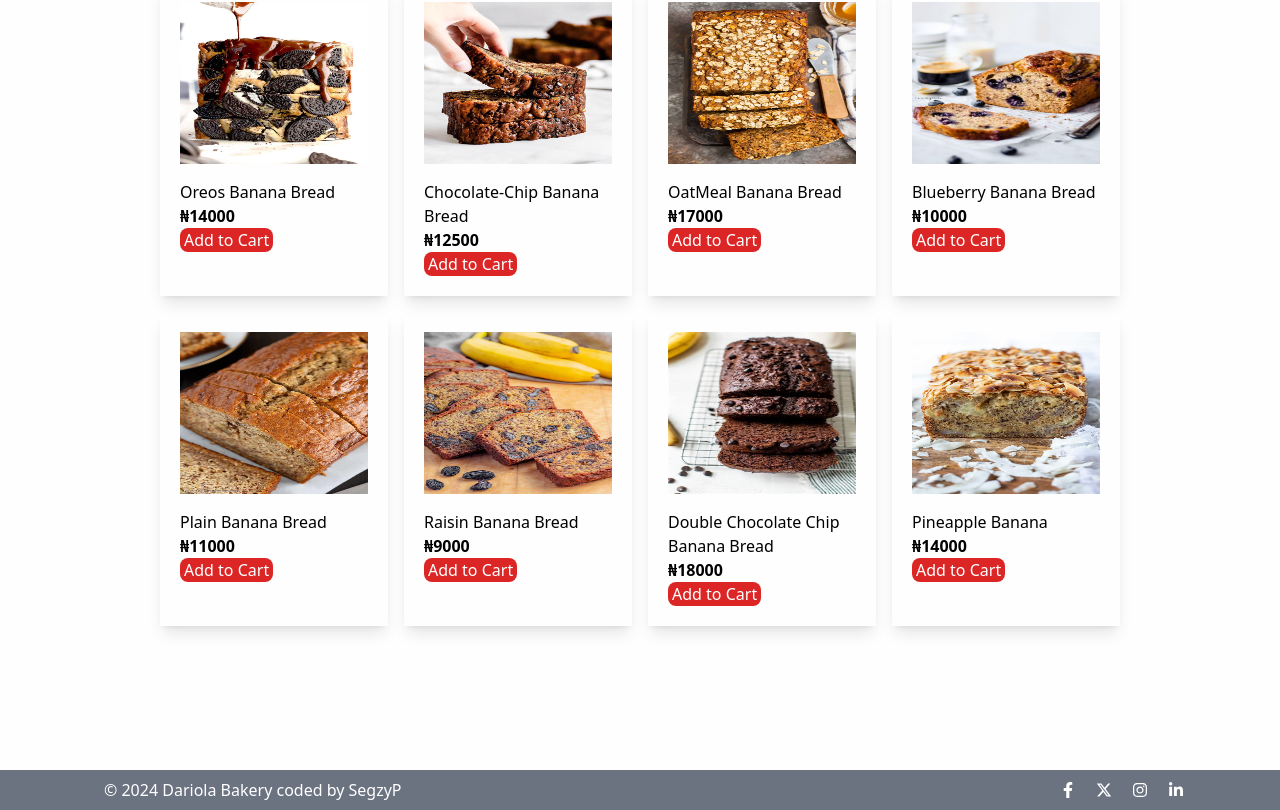
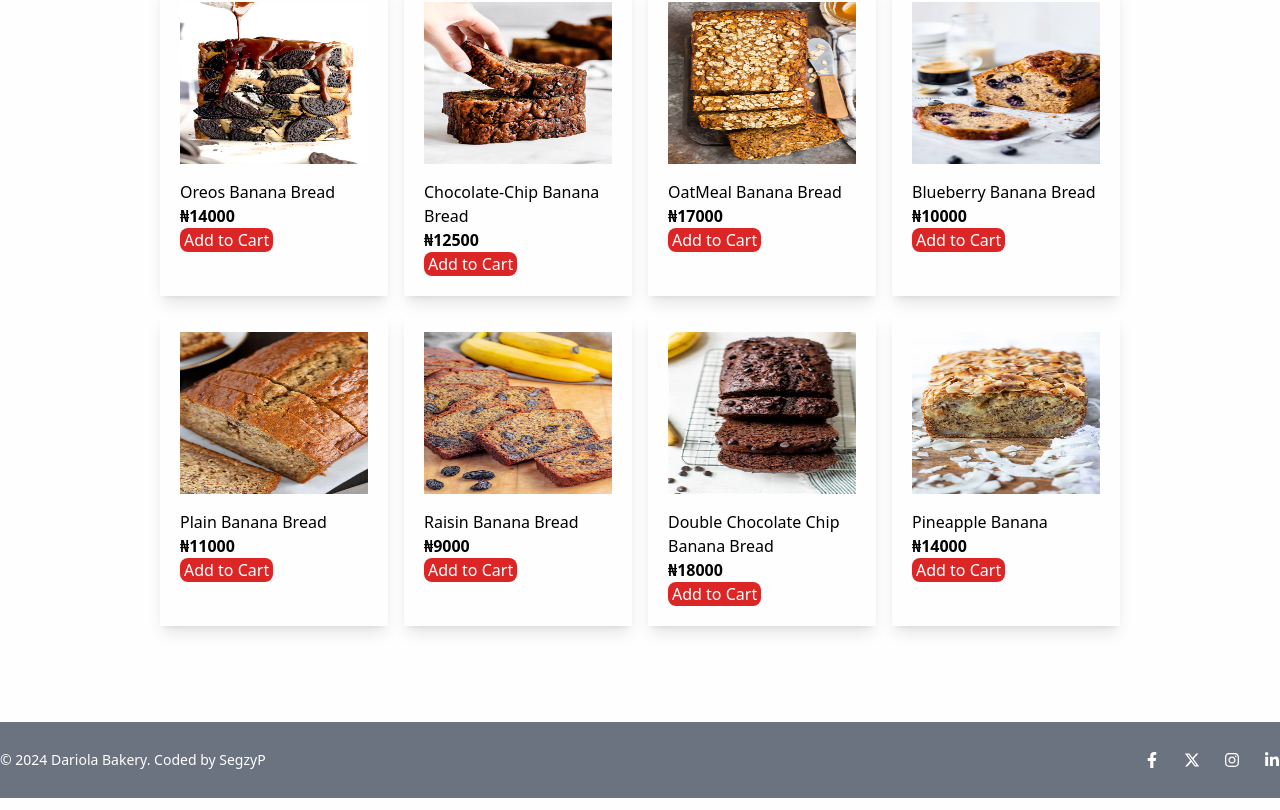
Before and after one commit to Segzyp1000/dariolaBananaBread, a React (Vite) app: page / in a window 1280 px wide. Shown: the part 1058-1868 px from the top of the page. Built offline with nearby package versions, Linux system fonts and the light colour scheme.

Commit message:
edited footer

```diff
--- a/src/components/Footer.jsx
+++ b/src/components/Footer.jsx
@@ -6,12 +6,14 @@ import { FaLinkedinIn } from "react-icons/fa";
 
 const Footer = () => {
   return (
-    <div className="bg-gray-500 text-white">
-      <div className="mx-0 md:mx-12 flex justify-between mt-36 items-center w-auto  p-auto">
+    <div className="bg-gray-500 text-white mt-24">
+      <div className="container mx-auto flex justify-between items-center py-7">
         <div>
-          <p className="p-2 ml-12">© 2024 Dariola Bakery coded by SegzyP</p>
+          <p className="text-sm md:font-normal font-light">
+            &copy; 2024 Dariola Bakery. Coded by SegzyP
+          </p>
         </div>
-        <div className="flex mx-12 space-x-5">
+        <div className="flex md:space-x-6 space-x-3">
           <a href="">
             <FaFacebookF />
           </a>
```
